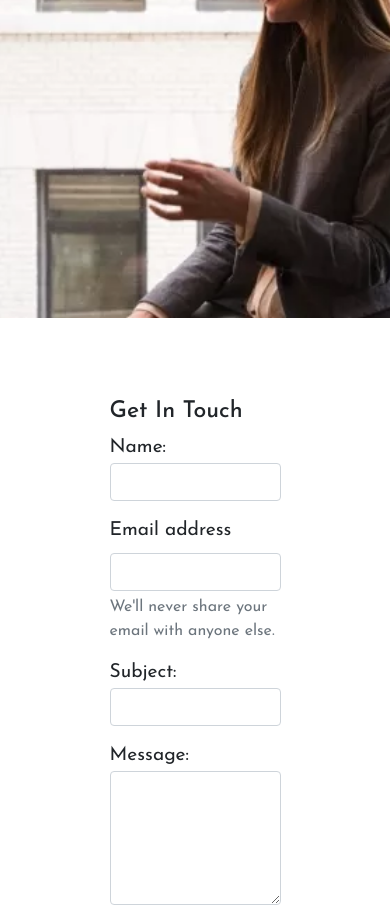
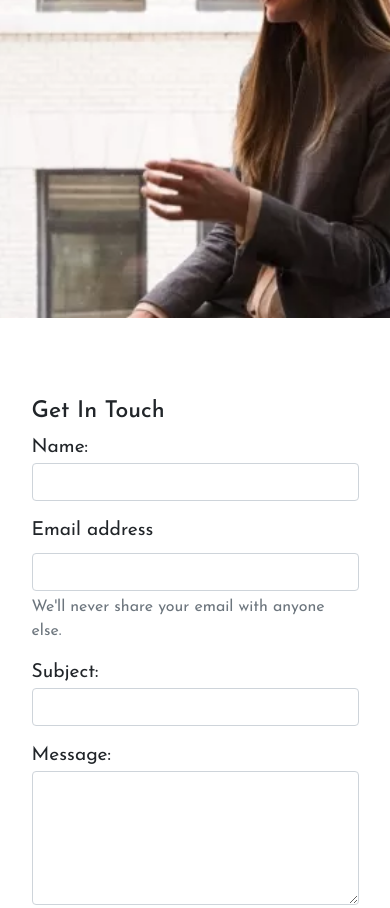
Before and after one commit to abitechcoder/KCBootstrapTask, a plain HTML site: page contact.html in a window 390 px wide. Shown: the part 752-1660 px from the top of the page. Drawn offline with nearby package versions, Linux system fonts and the light colour scheme.

Commit message:
Made little adjustment to the form styles

```diff
--- a/assets/style.css
+++ b/assets/style.css
@@ -170,4 +170,9 @@ footer > p {
   .landing-right {
     display: none;
   }
+
+  .myM {
+    margin: 5rem auto;
+    width: 90%;
+  }
 }
```
